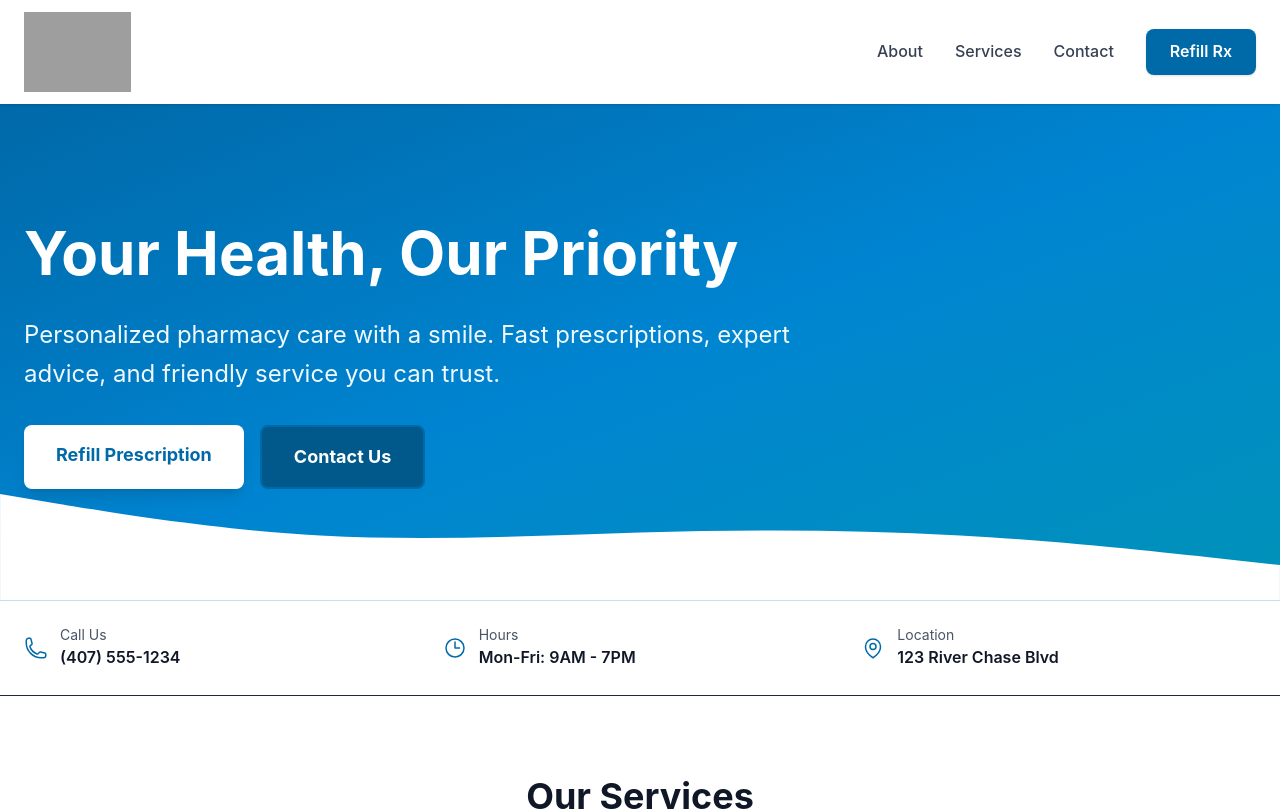
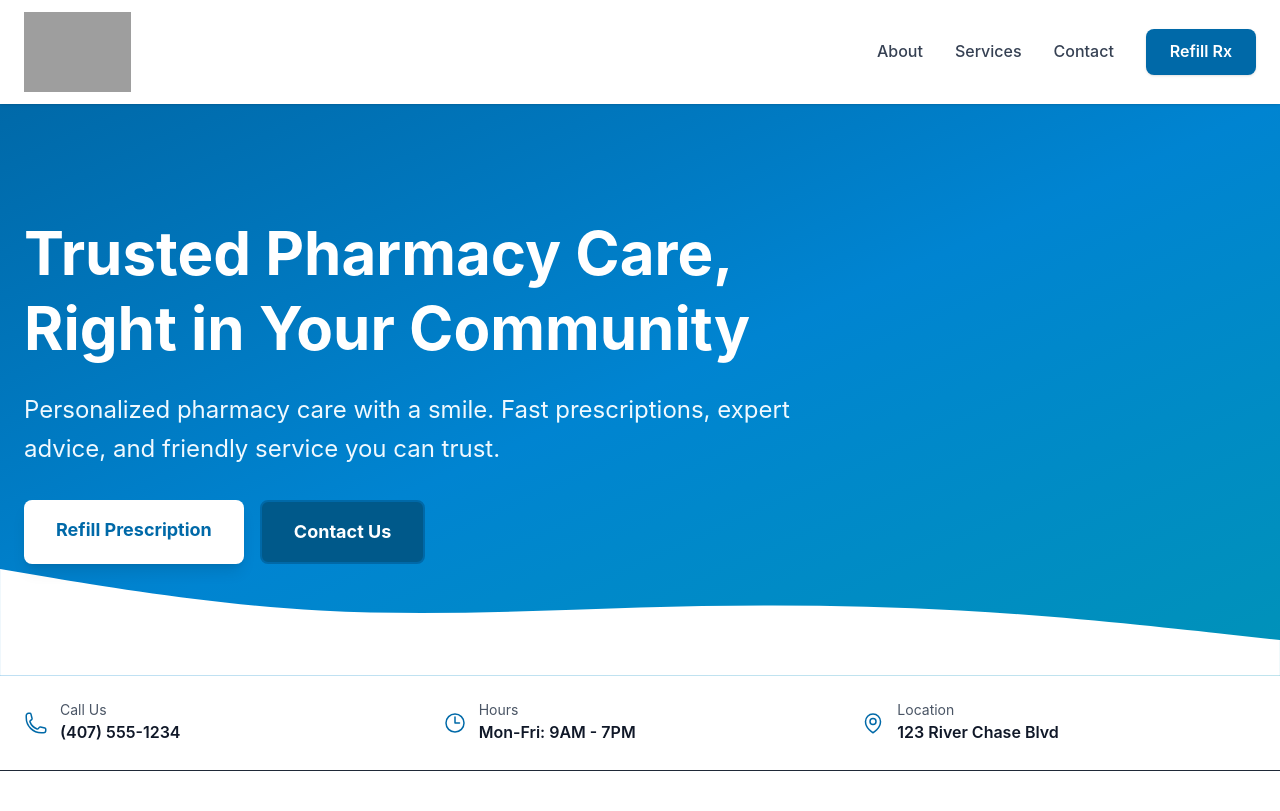
Before and after one commit to kunalpatel70/riverchase-pharmacy, a Next.js app: page / in a window 1280 px wide. Shown: the top 811 px of the page. Built offline with nearby package versions, Linux system fonts and the light colour scheme; grey boxes are pictures that could not be loaded.

Commit message:
Changing the message.

```diff
--- a/app/page.tsx
+++ b/app/page.tsx
@@ -9,7 +9,7 @@ export default function Home() {
           <div className="max-w-7xl mx-auto px-6 py-20 md:py-28 relative z-10">
             <div className="max-w-3xl">
               <h1 className="text-4xl md:text-6xl font-bold mb-6 leading-tight">
-                Your Health, Our Priority
+                Trusted Pharmacy Care, Right in Your Community
               </h1>
               <p className="text-xl md:text-2xl mb-8 text-sky-50 leading-relaxed">
                 Personalized pharmacy care with a smile. Fast prescriptions, expert advice, and friendly service you can trust.
```
